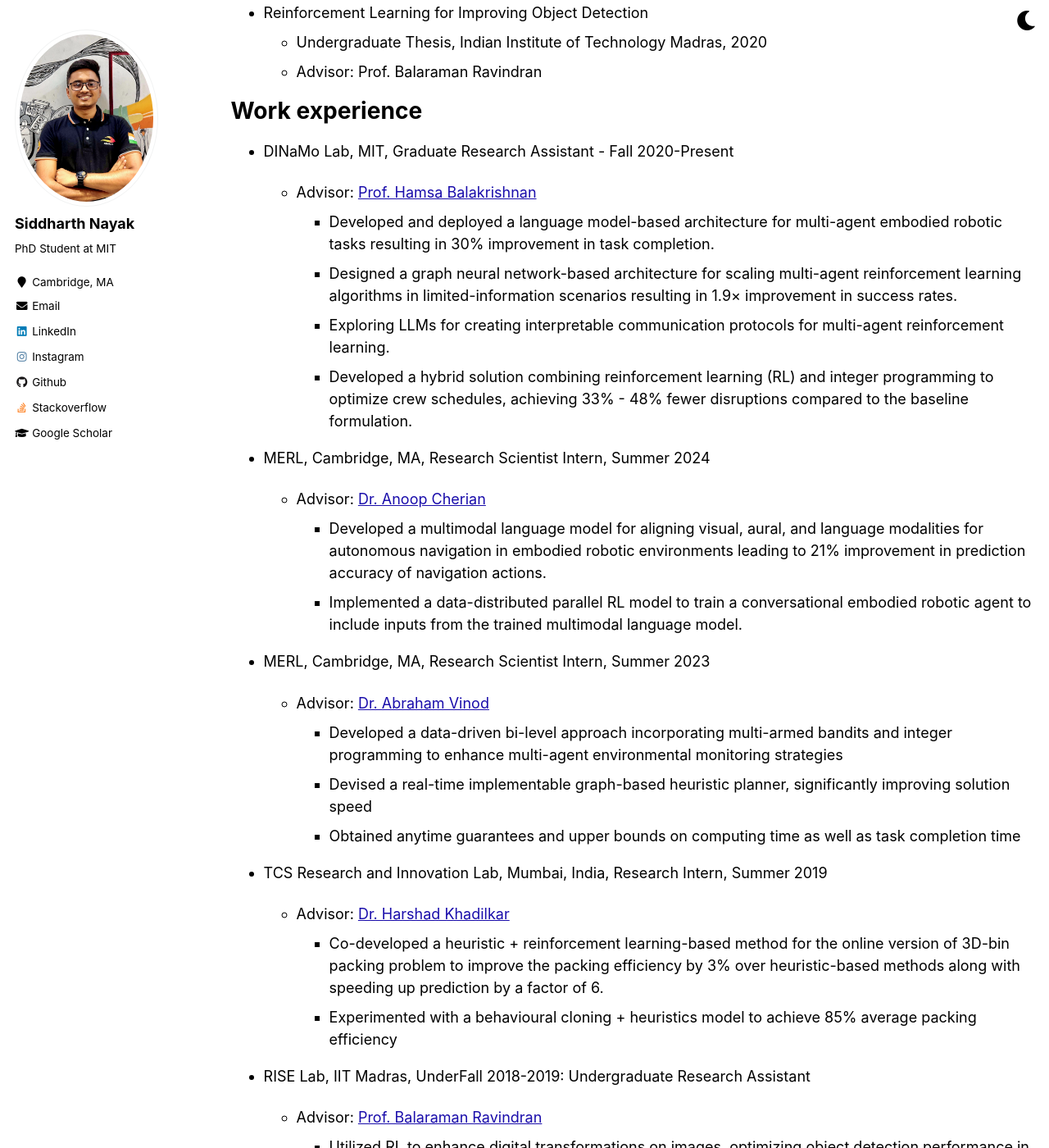
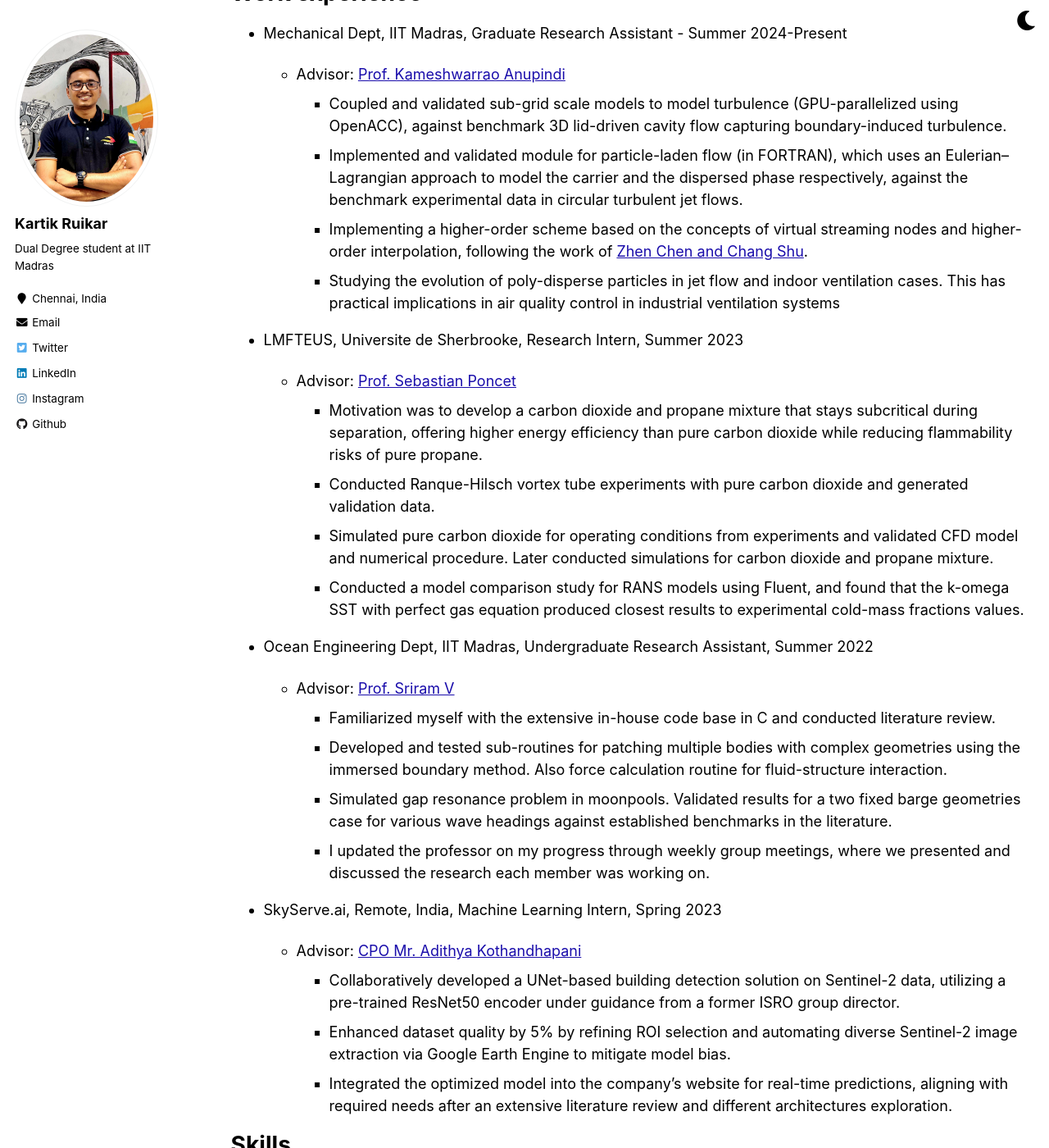
Before and after one commit to Kartik2605/Kartik2605.github.io, a Jekyll site: the page built from _pages/cv.md, in a window 1280 px wide and 1400 px high, scrolled down 487 px. Shown: the whole window at 82% size. Built offline with Jekyll 4.4.1, drawn with Linux system fonts in a browser that asks for light colours; formulas are drawn with MathJax 3; some of the changed text lies outside the part shown.

Commit message:
Changes in the source code

```diff
--- a/_config.yml
+++ b/_config.yml
@@ -7,13 +7,13 @@
 
 # Site Settings
 locale: "en-US"
-title: "Siddharth Nayak"
+title: "Kartik Ruikar"
 title_separator: "-"
-name: &name "Siddharth Nayak's Website"
+name: &name "Kartik Ruikar's Website"
 description: &description "personal description"
-url: https://nsidn98.github.io # the base hostname & protocol for your site e.g. "https://mmistakes.github.io"
+url: https://Kartik2605.github.io # the base hostname & protocol for your site e.g. "https://mmistakes.github.io"
 baseurl: "" # the subpath of your site, e.g. "/blog"
-repository: "nsidn98/nsidn98.github.io"
+repository: "Kartik2605/Kartik2605.github.io"
 teaser: # filename of teaser fallback teaser image placed in /images/, .e.g. "500x300.png"
 breadcrumbs: false # true, false (default)
 words_per_minute: 160
@@ -80,14 +80,14 @@ google_analytics: UA—163839465-1
 
 # Site Author
 author:
-  name: "Siddharth Nayak"
-  avatar: "sid.jpg"
-  bio: "PhD Student at MIT"
-  location: "Cambridge, MA"
+  name: "Kartik Ruikar"
+  avatar: "kartik.jpg"
+  bio: "Dual Degree student at IIT Madras"
+  location: "Chennai, India"
   employer:
   pubmed: #"https://www.ncbi.nlm.nih.gov/pubmed/?term=john+snow"
-  googlescholar: "https://scholar.google.com/citations?hl=en&authuser=1&user=XcgZhMwAAAAJ" #"http://yourfullgooglescholarurl.com"
-  email: "sidnayak@mit.edu"
+  # googlescholar: "https://scholar.google.com/citations?hl=en&authuser=1&user=XcgZhMwAAAAJ" #"http://yourfullgooglescholarurl.com"
+  email: "mastkartik@smail.iitm.ac.in"
   researchgate: # example: "https://www.researchgate.net/profile/yourprofile"
   uri:
   bitbucket:
@@ -96,20 +96,20 @@ author:
   flickr:
   facebook:
   foursquare:
-  github: "nsidn98"
+  github: "Kartik2605"
   google_plus:
   keybase:
-  instagram: "https://www.instagram.com/nsidn98_/"
+  instagram: "https://www.instagram.com/kartik__2605/"
   impactstory: #"https://profiles.impactstory.org/u/xxxx-xxxx-xxxx-xxxx"
   lastfm:
-  linkedin: "https://www.linkedin.com/in/nsidn98/"
+  linkedin: "https://www.linkedin.com/in/kartik-ruikar-2605/"
   orcid: #"http://orcid.org/yourorcidurl"
   pinterest:
   soundcloud:
-  stackoverflow: 8421999/nsidn98
+  # stackoverflow: 8421999/nsidn98
   steam:
   tumblr:
-  twitter: #"replacethistwitterhandle"
+  twitter: "https://x.com/kartik_2605?t=sHTLd7qXlHnmU-RjKrtt7w&s=08"
   vine:
   weibo:
   xing:
--- a/_pages/cv.md
+++ b/_pages/cv.md
@@ -11,80 +11,79 @@ redirect_from:
 
 # Education
 
-- PhD, Aeronautics and Astronautics, MIT, (Expected 2025)
-- SM, Aeronautics and Astronautics, MIT, 2022
-- B.Tech, Electrical Engineering, IIT Madras, 2020
+- M.Tech, Computational Engineering, IIT Madras, (Expected 2025)
+- B.Tech, Ocean Engineering, IIT Madras, (Expected 2025)
 
-# Theses
+# Thesis
 
-- Learning-based Scheduling
-  - S.M. Thesis, Massachusetts Institute of Technology, 2022
-  - Advisor: Prof. Hamsa Balakrishnan
-- Reinforcement Learning for Improving Object Detection
-  - Undergraduate Thesis, Indian Institute of Technology Madras, 2020
-  - Advisor: Prof. Balaraman Ravindran
+- Particle-laden flow simulations using Simple and Highly Stable Lattice Boltzmann Method
+  - Dual Degree Thesis, Indian Institute of Technology, 2025
+  - Advisor: Prof. Kameshwarrao Anupindi
 
 # Work experience
 
-- DINaMo Lab, MIT, Graduate Research Assistant - Fall 2020-Present
+- Mechanical Dept, IIT Madras, Graduate Research Assistant - Summer 2024-Present
 
-  - Advisor: [Prof. Hamsa Balakrishnan](https://www.mit.edu/~hamsa/index.html)
-    - Developed and deployed a language model-based architecture for multi-agent embodied robotic tasks resulting in 30% improvement in task completion.
-    - Designed a graph neural network-based architecture for scaling multi-agent reinforcement learning algorithms in limited-information scenarios resulting in 1.9× improvement in success rates.
-    - Exploring LLMs for creating interpretable communication protocols for multi-agent reinforcement learning.
-    - Developed a hybrid solution combining reinforcement learning (RL) and integer programming to optimize crew schedules, achieving 33% - 48% fewer disruptions compared to the baseline formulation.
+  - Advisor: [Prof. Kameshwarrao Anupindi](https://home.iitm.ac.in/kanupindi/)
+    - Coupled and validated sub-grid scale models to model turbulence (GPU-parallelized using OpenACC), against benchmark 3D lid-driven cavity flow capturing boundary-induced turbulence.
+    - Implemented and validated module for particle-laden flow (in FORTRAN), which uses an Eulerian–Lagrangian approach to model the carrier and the dispersed phase respectively, against the benchmark experimental data in circular turbulent jet flows.
+    - Implementing a higher-order scheme based on the concepts of virtual streaming nodes and higher-order interpolation, following the work of
+    [Zhen Chen and Chang Shu](https://pubs.aip.org/aip/pof/article/30/10/103605/989749).
+    - Studying the evolution of poly-disperse particles in jet flow and indoor ventilation cases. This has practical implications in air
+    quality control in industrial ventilation systems
 
-- MERL, Cambridge, MA, Research Scientist Intern, Summer 2024
+- LMFTEUS, Universite de Sherbrooke, Research Intern, Summer 2023
 
-  - Advisor: [Dr. Anoop Cherian](https://users.cecs.anu.edu.au/~cherian/)
-    - Developed a multimodal language model for aligning visual, aural, and language modalities for autonomous navigation in embodied robotic environments leading to 21% improvement in prediction accuracy of navigation actions.
-    - Implemented a data-distributed parallel RL model to train a conversational embodied robotic agent to include inputs from the trained multimodal language model.
+  - Advisor: [Prof. Sebastian Poncet](https://lmfteus.wordpress.com/team/)
+    - Motivation was to develop a carbon dioxide and propane mixture that stays subcritical during separation, offering higher energy efficiency than pure carbon dioxide while reducing flammability risks of pure propane.
+    - Conducted Ranque-Hilsch vortex tube experiments with pure carbon dioxide and generated validation data.
+    - Simulated pure carbon dioxide for operating conditions from experiments and validated CFD model and numerical procedure. Later
+    conducted simulations for carbon dioxide and propane mixture.
+    - Conducted a model comparison study for RANS models using Fluent, and found that the k-omega SST with perfect gas equation produced closest results to experimental cold-mass fractions values.
 
-- MERL, Cambridge, MA, Research Scientist Intern, Summer 2023
+- Ocean Engineering Dept, IIT Madras, Undergraduate Research Assistant, Summer 2022
 
-  - Advisor: [Dr. Abraham Vinod](https://abyvinod.github.io/)
-    - Developed a data-driven bi-level approach incorporating multi-armed bandits and integer programming to enhance multi-agent environmental monitoring strategies
-    - Devised a real-time implementable graph-based heuristic planner, significantly improving solution speed
-    - Obtained anytime guarantees and upper bounds on computing time as well as task completion time
+  - Advisor: [Prof. Sriram V](https://home.iitm.ac.in/vsriram/)
+    - Familiarized myself with the extensive in-house code base in C and conducted literature review.
+    - Developed and tested sub-routines for patching multiple bodies with complex geometries using the immersed boundary method. Also force calculation routine for fluid-structure interaction.
+    - Simulated gap resonance problem in moonpools. Validated results for a two fixed barge geometries case for various wave headings against established benchmarks in the literature.
+    - I updated the professor on my progress through weekly group meetings, where we presented and discussed the research each member was working on.
 
-- TCS Research and Innovation Lab, Mumbai, India, Research Intern, Summer 2019
+- SkyServe.ai, Remote, India, Machine Learning Intern, Spring 2023
 
-  - Advisor: [Dr. Harshad Khadilkar](https://sites.google.com/view/harshad/home)
-    - Co-developed a heuristic + reinforcement learning-based method for the online version of 3D-bin packing problem to improve the packing efficiency by 3% over heuristic-based methods along with speeding up prediction by a factor of 6.
-    - Experimented with a behavioural cloning + heuristics model to achieve 85% average packing efficiency
+  - Advisor: [CPO Mr. Adithya Kothandhapani](https://www.skyserve.ai/)
+    - Collaboratively developed a UNet-based building detection solution on Sentinel-2 data, utilizing a pre-trained ResNet50 encoder under
+    guidance from a former ISRO group director.
+    - Enhanced dataset quality by 5% by refining ROI selection and automating diverse Sentinel-2 image extraction via Google Earth Engine to mitigate model bias.
+    - Integrated the optimized model into the company’s website for real-time predictions, aligning with required needs after an extensive literature review and different architectures exploration.
 
-- RISE Lab, IIT Madras, UnderFall 2018-2019: Undergraduate Research Assistant
-
-  - Advisor: [Prof. Balaraman Ravindran](https://www.cse.iitm.ac.in/~ravi/)
-    - Utilized RL to enhance digital transformations on images, optimizing object detection performance in a pre-trained network.
-    - Applied graph neural networks for molecule property prediction, achieving a notable ROC-AUC of $0.807$ on the Pseudomonas dataset. Ranked 13th globally in the MIT AI Cures Challenge. [Leaderboard](https://www.aicures.mit.edu/tasks)
-
-- Daimler AG R&D, Sindelfingen, Germany, Research Intern, Summer 2018
-  - Advisor: [Dr. Hannes Gorniaczyk](https://de.linkedin.com/in/gorniaczyk)
-    - Analyzed the impact of on-board vehicle camera parameters, including _Shutter Speed_ and _Voltage Gains_, on the performance of pre-trained object detection neural networks.
-    - Developed a performance matrix to identify the optimal combination of shutter speed and voltage gain, maximizing the F1-score for a pre-trained object detection network.
 
 # Skills
 
-- Multi-Agent Reinforcement Learning
-- Graph Learning
-- Foundational Models
-- Distributed Parallel Computing
-- Slurm
+- Deep Learning
+- Foundational Turbulence modelling
+- Large Eddy Simulations
+- Lattice Boltzmann modelling
+- Parallel Computing
+  - OpenMP
+  - MPI
+  - OpenACC, CUDA
 - Python
-  - PyTorch
   - TensorFlow
+  - OpenCV
 - C, C++
-- ROS (Robot Operating Software)
+- FORTRAN
+- Ansys, Solidworks
+- MATLAB, Paraview
 
-# Talks
+<!-- # Talks
 
 - NASA ULI Safe Aviation Autonomy Seminar. "Scalable Multi-Agent Reinforcement Learning through Intelligent Information Aggregation"
-- Tata Consultancy Services Research and Innovation Labs. --"--
+- Tata Consultancy Services Research and Innovation Labs. --"-- -->
 
 # Service
 
-## Conference Reviewing
+<!-- ## Conference Reviewing
 
 - AAAI (2021, 2024)
 - CVPR (2024)
@@ -92,29 +91,30 @@ redirect_from:
 - IFAC (2024)
 - NeurIPS (2024)
 - ICLR (2024)
-- ACL (2024)
+- ACL (2024) -->
 
-## Journal Reviewing
+<!-- ## Journal Reviewing
 
 - IEEE Transactions on Circuits and Systems for Video Technology (2023)
 - Complex & Intelligent Systems (CIS)
 - Information Science (IS)
 - IEEE Robotics and Automation Letters (RAL)
-- Journal of Guidance, Control, and Dynamics (JDCD)
+- Journal of Guidance, Control, and Dynamics (JDCD) -->
 
-## Workshop Reviewing
+<!-- ## Workshop Reviewing
 
 - [The 4th Workshop on Mathematical Reasoning and AI](https://mathai2024.github.io/) @NeurIPS (2024)
 - [NeurIPS 2024 Workshop on Multimodal Algorithmic Reasoning](https://marworkshop.github.io/neurips24/) @NeurIPS (2024)
-- [Robotic Tasks and How to Specify Them?](https://sites.google.com/view/rss-taskspec) @RSS (2024)
+- [Robotic Tasks and How to Specify Them?](https://sites.google.com/view/rss-taskspec) @RSS (2024) -->
 
-# Workshop Organisation
+<!-- # Workshop Organisation
 
-- [Coordination and Cooperation in Multi-Agent Reinforcement Learning](https://sites.google.com/view/cocomarl-2024/home) (CoCoMARL) @RLC 2024
+- [Coordination and Cooperation in Multi-Agent Reinforcement Learning](https://sites.google.com/view/cocomarl-2024/home) (CoCoMARL) @RLC 2024 -->
 
 # Mentoring
 
-A list of UROPs+MEngs I have mentored:
+Mentored underprivileged students for JEE (one of Asia's toughest undergraduate entrance exams) as part of pan-India NGO Avanti Fellows.
+<!-- A list of budding engineers I have mentored:
 
 - Wenqi Ding (EECS, S.B., MIT) 2022, 2024
 - Vittal Thirumalai (EECS, S.B.+ M.Eng.), 2024
@@ -127,31 +127,31 @@ A list of UROPs+MEngs I have mentored:
 - Carson Smith (EECS, M.Eng) 2021
 - Laura Peralta (Electrical and Electronics, B.E.; Hampton University) 2021
 - Akila Sarvanan (AeroAstro, S.B.; MIT) 2021
-- Simran Pabla (AeroAstro, M.Eng.; MIT) 2021
+- Simran Pabla (AeroAstro, M.Eng.; MIT) 2021 -->
 
 # Honors and Awards
 
-- R&D 100 Awards - Software and Services Category (2023)
-- USAF Analytics Excellence Award for the Space Training and Readiness Command (STARCOM) (2022)
-- HULT Prize: Chennai Regional WInner and Singapore Regional Finalist (2017-2018)
-- Ranked among the top 1% in the National Standard Examination in Physics (Physics Olympiad) (2016)
+- Co-founded Team Agnirath and successfully represented India in World Solar Challenge, an international solar car competition. (2023)
+- MITACS Fellowship : Fellowship to pursure research in summer at a canadian university. (2023)
+- Ranked among the top 1% in the IIT-Joint Entrance Examination and 1 in physics at MHT-CET (2020)
+- Ranked 2nd at Student Science Meet by Rashtriya Vigyan Sangrahalaya for 'solution on price hike and adulteration in pulses' (2016)
 
 # Relevant Coursework
 
-- Visual Navigation for Autonomous Vehicles
-- Multiagent Communication
-- Computational Sensorimotor Learning
-- Intelligent Robotic Manipulation
-- Underactuated Robotics
-- Principles of Autonomy and Decision Making
-- Reinforcement Learning
-- Advanced Topics in Artificial Intelligence
-- Parallel Computing and Scientific Machine Learning
+- Turbulence modeling
+- Parallel scientific computing
+- GPU Programming*
+- Advanced Computational Fluid Dynamics*
+- Numerical Linear Algebra
+- Meshfree methods
+- Probability, Statistics and Stochastic Process
+- Mathematical foundations of Data Science
+- Deep Learning Specialisation by Andrew Ng (coursera)
 
-# Publications
+<!-- # Publications
 
   <ul>{% for post in site.publications reversed %}
     {% include archive-single-cv.html %}
-  {% endfor %}</ul>
+  {% endfor %}</ul> -->
 
-For a detailed CV/resume please email me at `sidnayak at mit dot edu`
+For a detailed CV/resume please email me at `mastkartik at smail dot iitm dot ac dot in`
```
Also changed, not shown: _data/navigation.yml (+5 -5 lines), _pages/about.md (+12 -10 lines), images/kartik.jpg (renamed from images/sid.jpg).
